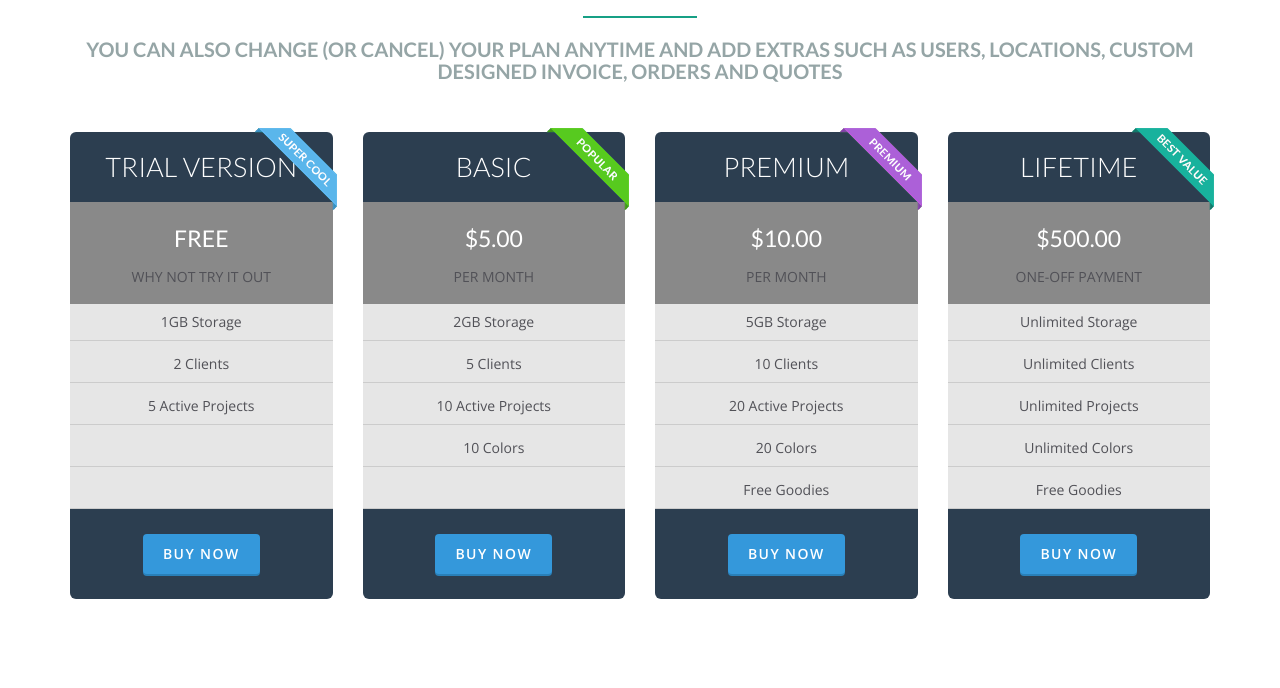
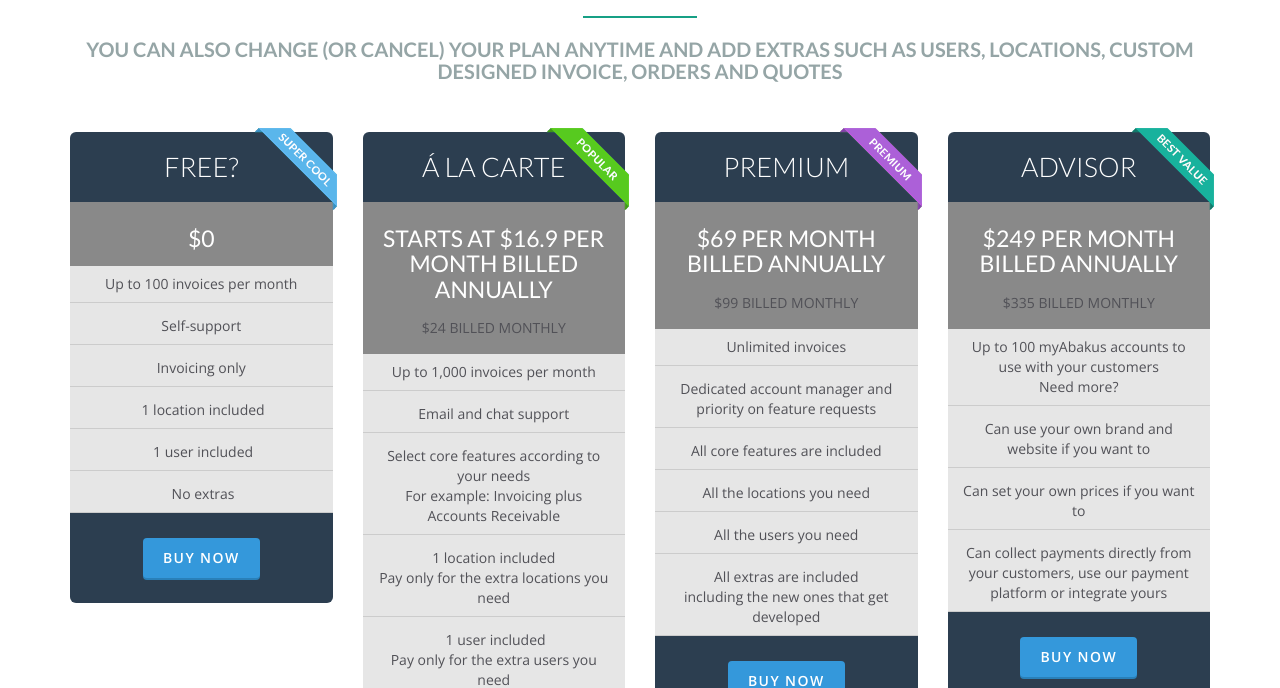
Before and after one commit to fedepena/pricing, a plain HTML site: page index.html in a window 1280 px wide. Shown: the part 112-800 px from the top of the page. Drawn offline with nearby package versions, Linux system fonts and the light colour scheme; some packages are replaced by stand-ins of ours.

Commit message:
Agregad datos en sección de columnas en inglés
Agregado los datos en las columnas free, Á la parte, Premium, advisor

```diff
--- a/index.html
+++ b/index.html
@@ -2,10 +2,10 @@
 <html lang="en" style="height:100%;">
     <head>
         <meta charset="utf-8">
-        <title>Pinegrow Bootstrap Blocks</title>
+        <title>pricing</title>
         <meta name="viewport" content="width=device-width, initial-scale=1.0">
         <meta name="keywords" content="pinegrow, blocks, bootstrap" />
-        <meta name="description" content="My new website" />
+        <meta name="description" content="pricing" />
         <link rel="shortcut icon" href="ico/favicon.png">
         <!-- Core CSS -->
         <link href="bootstrap/css/bootstrap.min.css" rel="stylesheet">
@@ -25,29 +25,33 @@
     </head>
     <body data-spy="scroll" data-target="nav">
         <section class="content-block pricing-table-1 pricing-table-1-1">
-            <div class="container">
+            <!-- inicio container columnas precios en inglés -->
+               <div class="container">
                 <div class="underlined-title">
                     <h1>Try Everything for free, pay Only for what you need</h1>
                     <hr>
                     <h2>You can also change (or cancel) your plan anytime and add extras such as users, locations, custom designed invoice, orders and quotes</h2>
                 </div>
+
+                <!-- inicio row columnas precios en inglés -->
                 <div class="row">
                     <div class="col-md-3 col-sm-6 price-block">
                         <div class="ribbon super-cool"></div>
                         <!-- Ribbon -->
-                        <h3>Trial Version</h3>
+                        <h3>Free?</h3>
                         <div class="price pastel-orange">
                             <div class="price-figure">
-                                <h4>FREE</h4>
-                                <p>why not try it out</p>
+                                <h4>$0</h4>
+<!--                                <p>why not try it out</p>-->
                             </div>
                         </div>
                         <ul class="features">
-                            <li>1GB Storage</li>
-                            <li>2 Clients</li>
-                            <li>5 Active Projects</li>
-                            <li>&nbsp;</li>
-                            <li>&nbsp;</li>
+                            <li>Up to 100 invoices per month</li>
+                            <li>Self-support</li>
+                            <li>Invoicing only</li>
+                            <li>&nbsp;1 location included</li>
+                            <li>&nbsp;1 user included</li>
+                            <li>&nbsp;No extras</li>
                         </ul>
                         <div class="price-footer">
                             <a href="#" class="btn btn-info">Buy Now</a>
@@ -56,19 +60,29 @@
                     <div class="col-md-3 col-sm-6 price-block">
                         <div class="ribbon popular"></div>
                         <!-- Ribbon -->
-                        <h3>Basic</h3>
+                        <h3>Á la Carte</h3>
                         <div class="price pastel-red">
                             <div class="price-figure">
-                                <h4>$5.00</h4>
-                                <p>per month</p>
+                                <h4>Starts at $16.9 per month billed annually</h4>
+                                <p>$24 billed monthly</p>
                             </div>
                         </div>
                         <ul class="features">
-                            <li>2GB Storage</li>
-                            <li>5 Clients</li>
-                            <li>10 Active Projects</li>
-                            <li>10 Colors</li>
-                            <li>&nbsp;</li>
+                            <li>Up to 1,000 invoices per month</li>
+                            <li>Email and chat support</li>
+                            <li>Select core features according to your needs
+                            <br>
+                            For example: Invoicing plus Accounts Receivable
+                            </li>
+                            <li>1 location included
+                            <br>Pay only for the extra locations you need
+                            </li>
+                            <li>&nbsp;1 user included
+                            <br>Pay only for the extra users you need
+                            </li>
+                            <li>&nbsp;Add and pay for only the extras you need
+                            <br>Such as custom design invoice, order and quotes
+                            </li>
                         </ul>
                         <div class="price-footer">
                             <a href="#" class="btn btn-info">Buy Now</a>
@@ -80,16 +94,19 @@
                         <h3>Premium</h3>
                         <div class="price pastel-green">
                             <div class="price-figure">
-                                <h4>$10.00</h4>
-                                <p>per month</p>
+                                <h4>$69 per month <br>billed annually</h4>
+                                <p>$99 billed monthly</p>
                             </div>
                         </div>
                         <ul class="features">
-                            <li>5GB Storage</li>
-                            <li>10 Clients</li>
-                            <li>20 Active Projects</li>
-                            <li>20 Colors</li>
-                            <li>Free Goodies</li>
+                            <li>Unlimited invoices</li>
+                            <li>Dedicated account manager and priority on feature requests</li>
+                            <li>All core features are included</li>
+                            <li>All the locations you need</li>
+                            <li>All the users you need</li>
+                            <li>All extras are included <br>
+                            including the new ones that get developed
+                            </li>
                         </ul>
                         <div class="price-footer">
                             <a href="#" class="btn btn-info">Buy Now</a>
@@ -98,28 +115,31 @@
                     <div class="col-md-3 col-sm-6 price-block">
                         <div class="ribbon best-value"></div>
                         <!-- Ribbon -->
-                        <h3>Lifetime</h3>
+                        <h3>Advisor</h3>
                         <div class="price pastel-blue">
                             <div class="price-figure">
-                                <h4>$500.00</h4>
-                                <p>one-off payment</p>
+                                <h4>$249 per month billed annually</h4>
+                                <p>$335 billed monthly</p>
                             </div>
                         </div>
                         <ul class="features">
-                            <li>Unlimited Storage</li>
-                            <li>Unlimited Clients</li>
-                            <li>Unlimited Projects</li>
-                            <li>Unlimited Colors</li>
-                            <li>Free Goodies</li>
+                            <li>Up to 100 myAbakus accounts to use with your customers <br>
+                            Need more?
+                            </li>
+                            <li>Can use your own brand and website if you want to</li>
+                            <li>Can set your own prices if you want to</li>
+                            <li>Can collect payments directly from your customers, use our payment platform or integrate yours</li>
+<!--                            <li>Free Goodies</li>-->
                         </ul>
                         <div class="price-footer">
                             <a href="#" class="btn btn-info">Buy Now</a>
                         </div>
                     </div>
                 </div>
-                <!-- /.row -->
+                <!-- fin row columnas precios en inglés -->
+
             </div>
-            <!-- /.container -->
+            <!-- fin container columnas precios en inglés -->
         </section>
         <section class="content-block pricing-table-1 pricing-table-1-1">
             <div class="container">
```
